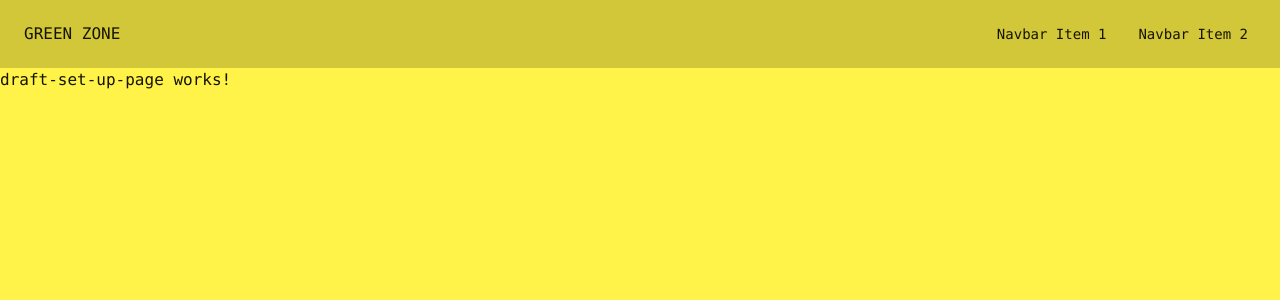
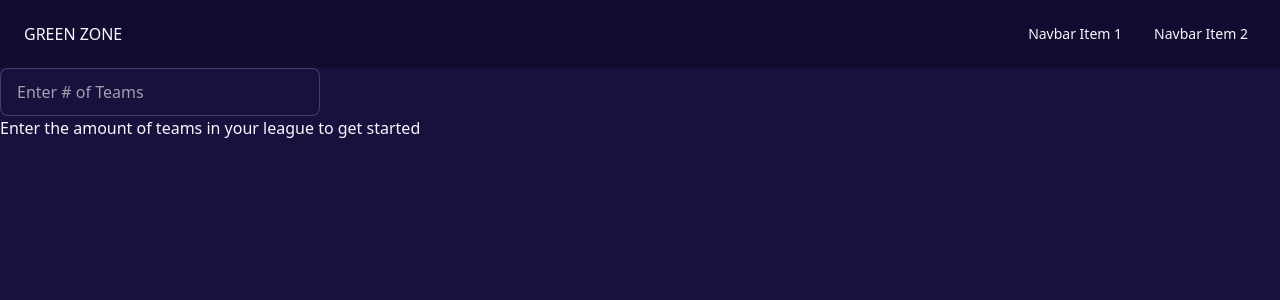
Before and after one commit to ZacharyMorin/fantasy-draft-app, an Angular app: page /league-set-up in a window 1280 px wide. Shown: the top 300 px of the page. Built offline with nearby package versions, Linux system fonts and the light colour scheme.

Commit message:
Number of teams WIP

```diff
--- a/src/app/draft-set-up-page/draft-set-up-page.component.html
+++ b/src/app/draft-set-up-page/draft-set-up-page.component.html
@@ -1 +1,15 @@
-<p>draft-set-up-page works!</p>
+<div class="container">
+  <input
+    type="number"
+    placeholder="Enter # of Teams"
+    class="input input-bordered w-full max-w-xs number-of-teams-input"
+  />
+
+  <div class="team-names-input-container">
+    @for (team of teams; track team.id) {
+
+    } @empty {
+      Enter the amount of teams in your league to get started
+    }
+  </div>
+</div>
--- a/src/app/draft-set-up-page/draft-set-up-page.component.ts
+++ b/src/app/draft-set-up-page/draft-set-up-page.component.ts
@@ -1,12 +1,25 @@
-import { Component } from '@angular/core';
+import { Component, OnInit } from '@angular/core';
+import { Team } from '../models/team.model';
+import { FormControl, ReactiveFormsModule } from '@angular/forms';
 
 @Component({
   selector: 'app-draft-set-up-page',
   standalone: true,
-  imports: [],
+  imports: [ReactiveFormsModule],
   templateUrl: './draft-set-up-page.component.html',
   styleUrl: './draft-set-up-page.component.css'
 })
-export class DraftSetUpPageComponent {
+export class DraftSetUpPageComponent implements OnInit {
+  numOfTeamsCtrl: FormControl<number | null> = new FormControl(null);
+  teams: Team[] = [];
 
+  constructor() {}
+
+
+  ngOnInit(): void {
+    // TODO: Unsubscribe
+    this.numOfTeamsCtrl.valueChanges.subscribe((numOfTeams) => {
+      // populate Team array
+    })
+  }
 }
--- /dev/null
+++ b/src/app/models/team.model.ts
@@ -0,0 +1,5 @@
+export interface Team {
+  id: number;
+  name: string;
+  players: {}[];
+}
--- a/src/index.html
+++ b/src/index.html
@@ -1,5 +1,5 @@
 <!doctype html>
-<html lang="en" data-theme="cyberpunk">
+<html lang="en" data-theme="synthwave">
 <head>
   <meta charset="utf-8">
   <title>FantasyDraftApp</title>
--- a/tailwind.config.js
+++ b/tailwind.config.js
@@ -2,6 +2,6 @@ module.exports = {
   content: ['./src/**/*.{html,js,ts}'],
   plugins: [require('daisyui')],
   daisyui: {
-    themes: ["light", "dark", "cupcake", "cyberpunk"],
+    themes: ["synthwave"],
   },
 };
```
